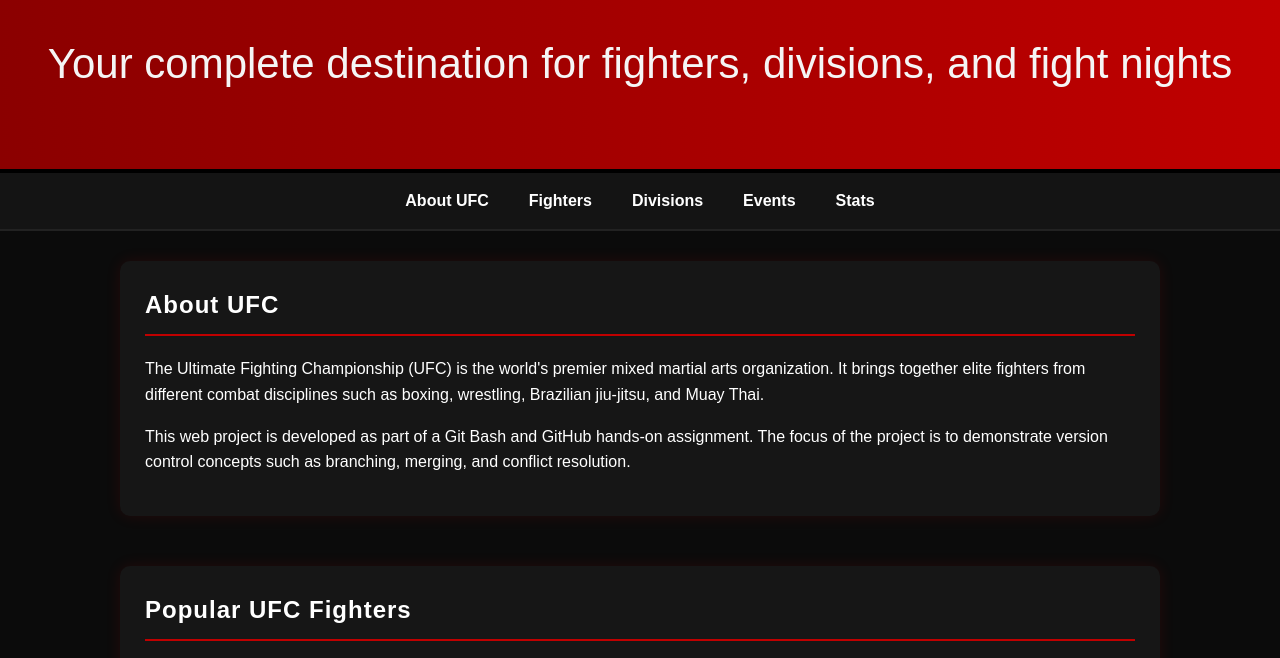
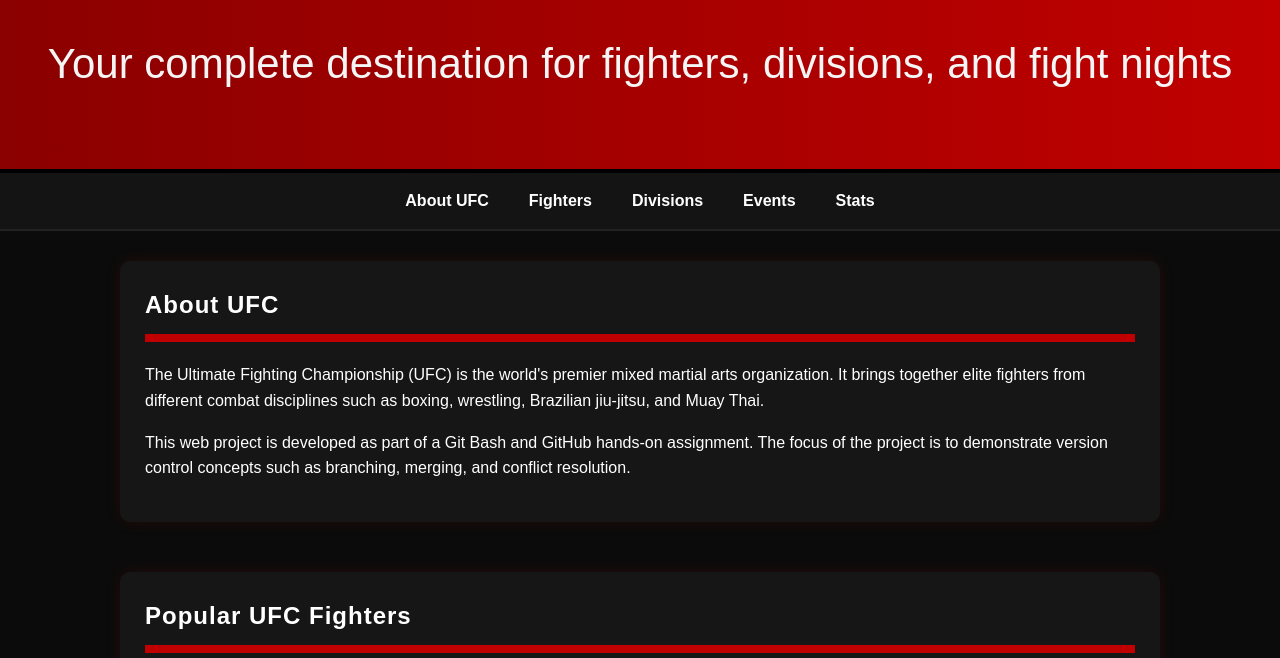
Before and after one commit to mdrizwanahmed/UFCPROJECT, a plain HTML site: page index.html in a window 1280 px wide. Shown: the part 109-767 px from the top of the page. Drawn offline with Linux system fonts and the light colour scheme.

Commit message:
updated rotaion

```diff
--- a/index.html
+++ b/index.html
@@ -92,7 +92,7 @@
         }
 
         section h2 {
-            border-bottom: 2px solid #c00000;
+            border-bottom: 8px solid #c00000;
             padding-bottom: 10px;
             margin-bottom: 20px;
         }
```
